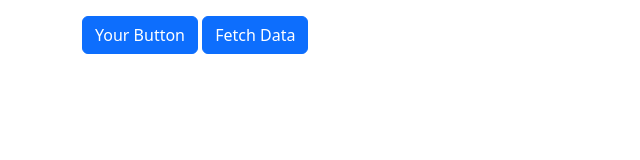
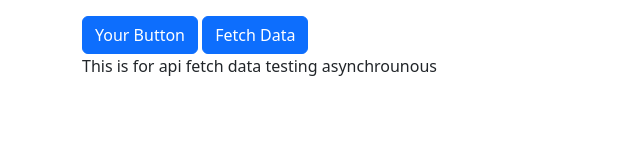
Before and after one commit to hasansheikh1/fetchApi, a plain HTML site: page index.html in a window 1280 px wide. Both pictures are taken after a click on the button "Fetch Data". Shown: the whole page, without its empty margins (0-640 px from the left). Drawn offline with nearby package versions, Linux system fonts and the light colour scheme.

Commit message:
second comm

```diff
--- a/app.js
+++ b/app.js
@@ -1,6 +1,6 @@
 
 let myBtn = document.getElementById("myBtn");
-
+let print=document.getElementById("content");
 let content=document.getElementById("content");
 
 function getData(){
@@ -11,10 +11,18 @@ function getData(){
         return response.text();
     }).then((data)=>{
         console.log("inside second then");
+
+        print.innerHTML=data;
         console.log(data);
     })
 }
 
 console.log("Before running");
-getData();
+// getData();
 console.log("After running getData");
+
+// function postData(){s
+
+//     url = "https://dummy.restapiexample.com/api/v1/create";
+//     data = '{"name":"test","salary":"123","age":"23"}'
+// }
--- a/index.html
+++ b/index.html
@@ -13,7 +13,7 @@
 
 <div class="container my-3">
 <button id="myBtn" class="btn btn-primary">Your Button</button>
-<button class="btn btn-primary">Fetch Data</button>
+<button class="btn btn-primary" onClick="getData()">Fetch Data</button>
 <div id="content"></div>
 </div>
 
```
